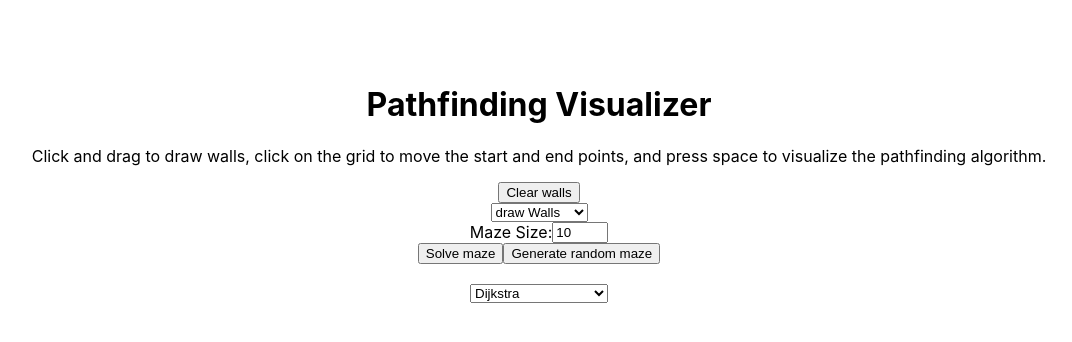
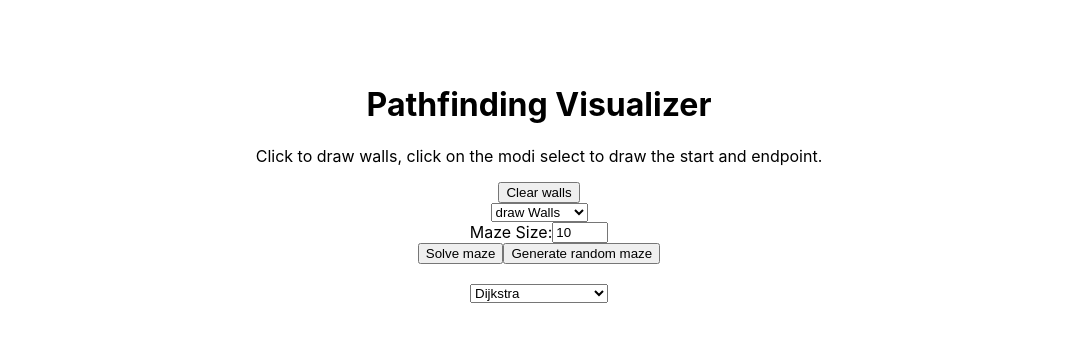
Before and after one commit to JulianP2021/PathfindingAlgorithms, a Vue app: page / in a window 1280 px wide. Shown: the top 342 px of the page, without its empty margins (101-1173 px from the left). Built offline with nearby package versions, Linux system fonts and the light colour scheme.

Commit message:
Update instructions in Pathfinding Visualizer UI
Revised the instructional text to clarify how to draw walls and set start/end points in the visualizer.

```diff
--- a/src/App.vue
+++ b/src/App.vue
@@ -9,8 +9,7 @@
 
     <body>
         <h1>Pathfinding Visualizer</h1>
-        <p>Click and drag to draw walls, click on the grid to move the start and end points, and press space to
-            visualize the pathfinding algorithm.</p>
+        <p>Click to draw walls, click on the modi select to draw the start and endpoint.</p>
         <div class="center">
             <button id="clear-walls">Clear walls</button>
         </div>
```
